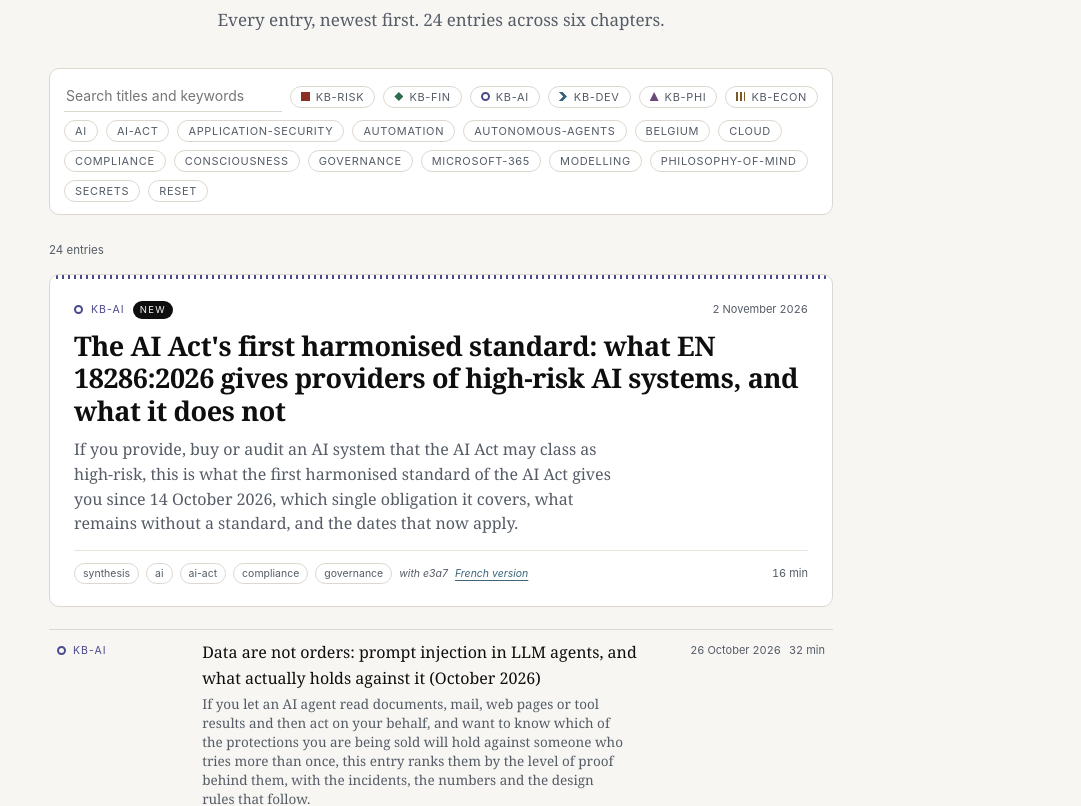
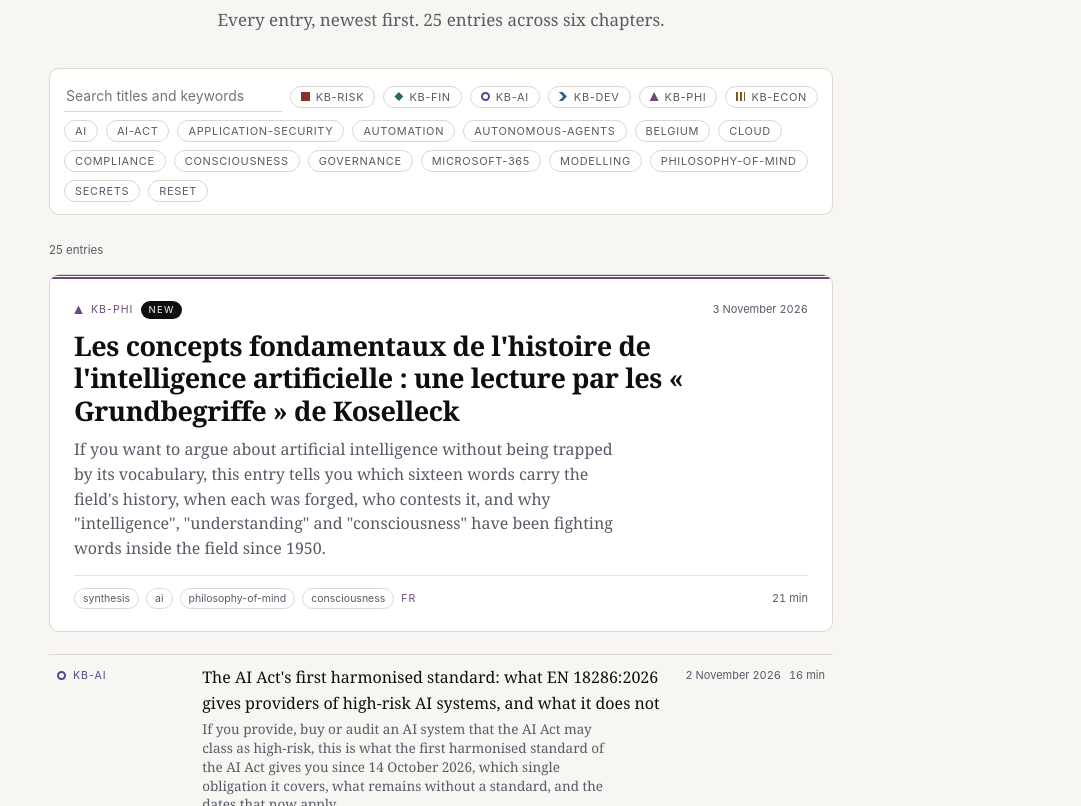
Before and after one commit to CD-Consulting-R-D/cd-consulting-r-d.github.io, a plain HTML site: page index.html in a window 1280 px wide. Shown: the part 146-952 px from the top of the page, without its empty margins (199-1280 px from the left). Drawn offline with Linux system fonts and the light colour scheme.

Commit message:
accueil : régénéré depuis le registre (25 entrées, entrée KB-PHI 4 ajoutée) — non publié
Co-Authored-By: Claude Fable 5.1 <noreply@anthropic.com>

```diff
--- a/index.html
+++ b/index.html
@@ -131,18 +131,25 @@ footer a{color:var(--muted)}
 <main class="wrap">
 <p class="mark">CD Consulting R&amp;D</p>
 <h1>Knowledge Base</h1>
-<p class="lead">Every entry, newest first. 24 entries across six chapters.</p>
+<p class="lead">Every entry, newest first. 25 entries across six chapters.</p>
 <div id="liste">
-<div class="une" data-kb="KB-AI" data-kw="ai ai-act compliance governance">
+<div class="une" data-kb="KB-PHI" data-kw="ai philosophy-of-mind consciousness">
   <div class="filet"></div>
   <div class="corps">
-    <div class="tete"><span class="marque"></span><span class="chip">KB-AI</span><span class="badge">New</span><span class="sep"></span><span class="jour">2 November 2026</span></div>
-    <a class="t" href="https://www.cd-consulting-rd.be/KB-AI/e7b2.html">The AI Act's first harmonised standard: what EN 18286:2026 gives providers of high-risk AI systems, and what it does not</a>
-    <p class="enjeu">If you provide, buy or audit an AI system that the AI Act may class as high-risk, this is what the first harmonised standard of the AI Act gives you since 14 October 2026, which single obligation it covers, what remains without a standard, and the dates that now apply.</p>
-    <div class="bas"><span class="kw">synthesis</span><span class="kw">ai</span><span class="kw">ai-act</span><span class="kw">compliance</span><span class="kw">governance</span><span class="pair">with e3a7</span><span class="pair"><a href="https://www.cd-consulting-rd.be/KB-AI/c4f9.html">French version</a></span><span class="sep"></span><span class="min">16 min</span></div>
+    <div class="tete"><span class="marque"></span><span class="chip">KB-PHI</span><span class="badge">New</span><span class="sep"></span><span class="jour">3 November 2026</span></div>
+    <a class="t" href="https://www.cd-consulting-rd.be/KB-PHI/b6e4.html">Les concepts fondamentaux de l'histoire de l'intelligence artificielle : une lecture par les « Grundbegriffe » de Koselleck</a>
+    <p class="enjeu">If you want to argue about artificial intelligence without being trapped by its vocabulary, this entry tells you which sixteen words carry the field's history, when each was forged, who contests it, and why "intelligence", "understanding" and "consciousness" have been fighting words inside the field since 1950.</p>
+    <div class="bas"><span class="kw">synthesis</span><span class="kw">ai</span><span class="kw">philosophy-of-mind</span><span class="kw">consciousness</span><span class="chip">FR</span><span class="sep"></span><span class="min">21 min</span></div>
   </div>
 </div>
 <ul class="liste">
+<li data-kb="KB-AI" data-kw="ai ai-act compliance governance">
+  <span class="c1"><span class="marque"></span><span class="chip">KB-AI</span></span>
+  <span class="c2"><a class="t" href="https://www.cd-consulting-rd.be/KB-AI/e7b2.html">The AI Act's first harmonised standard: what EN 18286:2026 gives providers of high-risk AI systems, and what it does not</a>
+    <p class="enjeu">If you provide, buy or audit an AI system that the AI Act may class as high-risk, this is what the first harmonised standard of the AI Act gives you since 14 October 2026, which single obligation it covers, what remains without a standard, and the dates that now apply.</p>
+    <span class="sous"><span class="kw">synthesis</span><span class="kw">ai</span><span class="kw">ai-act</span><span class="kw">compliance</span><span class="kw">governance</span><span class="pair">with e3a7</span><span class="pair"><a href="https://www.cd-consulting-rd.be/KB-AI/c4f9.html">French version</a></span></span></span>
+  <span class="fin"><span class="jour">2 November 2026</span><span class="min">16 min</span></span>
+</li>
 <li data-kb="KB-AI" data-kw="ai application-security autonomous-agents governance secrets">
   <span class="c1"><span class="marque"></span><span class="chip">KB-AI</span></span>
   <span class="c2"><a class="t" href="https://www.cd-consulting-rd.be/KB-AI/e5f3.html">Data are not orders: prompt injection in LLM agents, and what actually holds against it (October 2026)</a>
```
